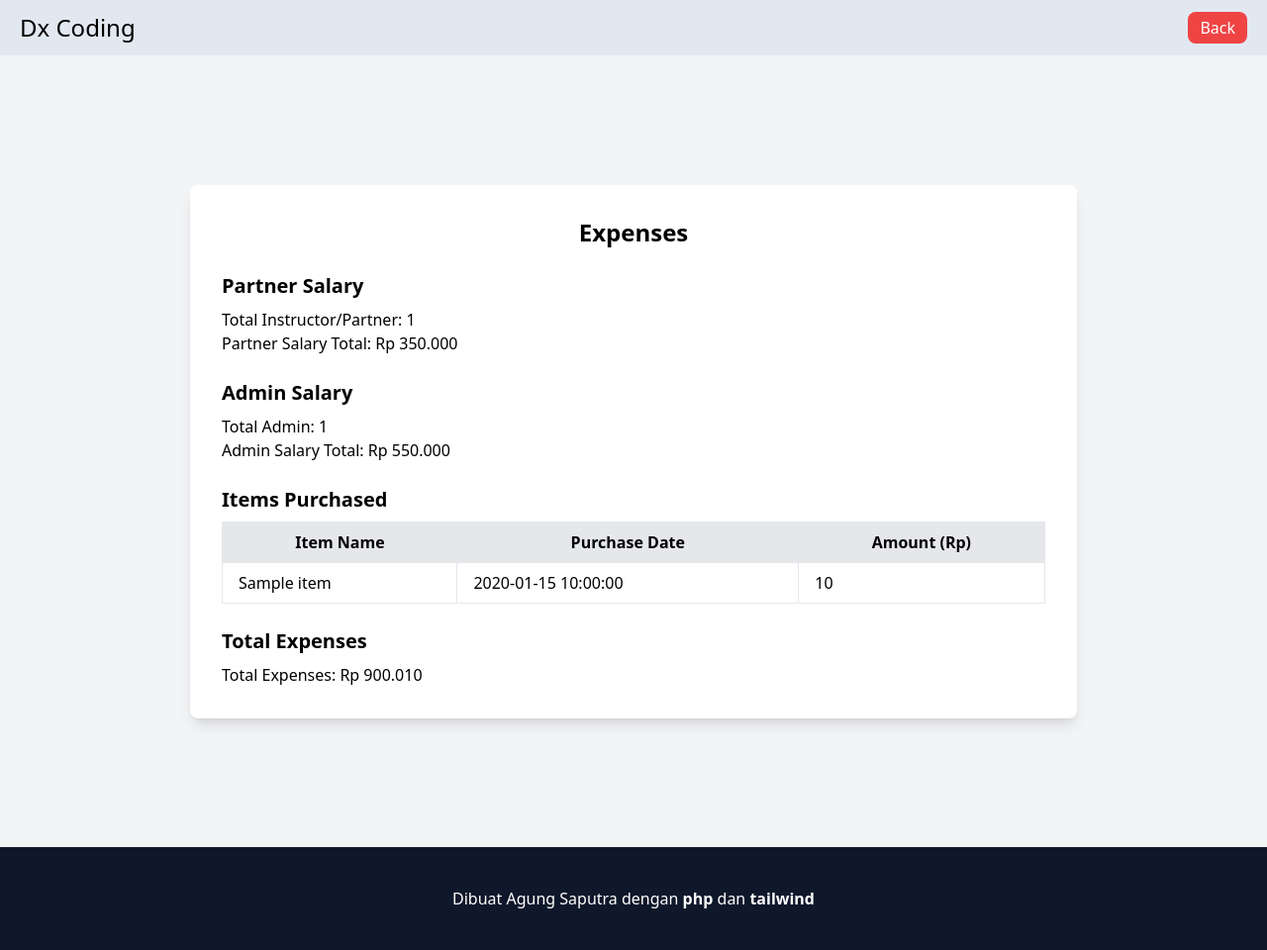
After one commit to difhaels/dx-coding, a PHP site: page /admin/sm/expenses.php in a window 1280 px wide. The commit adds this page. Shown: the whole page at 99% size. Run offline with PHP 8.4, Linux system fonts and the light colour scheme; tables that the repository leaves empty or names only in its code hold one stand-in row (values such as "Sample post").

Commit message:
add expenses

```diff
--- /dev/null
+++ b/admin/sm/expenses.php
@@ -0,0 +1,82 @@
+<?php
+session_start();
+include '../../functions/query.php';
+
+// Ambil total gaji instructor
+$result_instructor = query("SELECT COUNT(*) AS total_instructor FROM instructor");
+$total_instructor = $result_instructor[0]['total_instructor'];
+$instructor_salary = $total_instructor * 350000;
+
+// Ambil total gaji admin
+$result_admin = query("SELECT COUNT(*) AS total_admin FROM admin");
+$total_admin = $result_admin[0]['total_admin'];
+$admin_salary = $total_admin * 550000;
+
+// Ambil daftar pembelian items
+$items = query("SELECT * FROM items");
+
+// Hitung total pengeluaran
+$total_expenses = $instructor_salary + $admin_salary;
+foreach ($items as $item) {
+    $total_expenses += $item['amount'];
+}
+?>
+
+<!DOCTYPE html>
+<html lang="en">
+<head>
+    <meta charset="UTF-8">
+    <meta name="viewport" content="width=device-width, initial-scale=1.0">
+    <title>Expenses - Project ERP</title>
+    <link rel="stylesheet" href="../../css/output.css">
+</head>
+<body class="bg-gray-100">
+    <nav class="bg-slate-200 flex justify-between items-center px-5">
+        <h1 class="text-2xl py-3">Dx Coding</h1>
+        <a class="bg-red-500 text-white px-3 py-1 rounded-lg hover:bg-red-400 cursor-pointer" href="../sm.php">Back</a>
+    </nav>
+    <div class="flex items-center justify-center min-h-screen">
+        <div class="bg-white p-8 rounded-lg shadow-lg w-full max-w-4xl">
+            <h2 class="text-2xl font-semibold mb-6 text-center">Expenses</h2>
+            <div class="mb-6">
+                <h3 class="text-xl font-semibold mb-2">Partner Salary</h3>
+                <p>Total Instructor/Partner: <?= $total_instructor ?></p>
+                <p>Partner Salary Total: Rp <?= number_format($instructor_salary, 0, ',', '.') ?></p>
+            </div>
+            <div class="mb-6">
+                <h3 class="text-xl font-semibold mb-2">Admin Salary</h3>
+                <p>Total Admin: <?= $total_admin ?></p>
+                <p>Admin Salary Total: Rp <?= number_format($admin_salary, 0, ',', '.') ?></p>
+            </div>
+            <div class="mb-6">
+                <h3 class="text-xl font-semibold mb-2">Items Purchased</h3>
+                <table class="min-w-full bg-white border border-gray-200">
+                    <thead class="bg-gray-200">
+                        <tr>
+                            <th class="px-4 py-2">Item Name</th>
+                            <th class="px-4 py-2">Purchase Date</th>
+                            <th class="px-4 py-2">Amount (Rp)</th>
+                        </tr>
+                    </thead>
+                    <tbody>
+                        <?php foreach ($items as $item) : ?>
+                            <tr>
+                                <td class="border px-4 py-2"><?= $item['item_name'] ?></td>
+                                <td class="border px-4 py-2"><?= $item['purchase_date'] ?></td>
+                                <td class="border px-4 py-2"><?= number_format($item['amount'], 0, ',', '.') ?></td>
+                            </tr>
+                        <?php endforeach ?>
+                    </tbody>
+                </table>
+            </div>
+            <div class="mt-6">
+                <h3 class="text-xl font-semibold mb-2">Total Expenses</h3>
+                <p>Total Expenses: Rp <?= number_format($total_expenses, 0, ',', '.') ?></p>
+            </div>
+        </div>
+    </div>
+    <footer class="text-center bg-slate-900 text-white py-10 w-full">
+        <h1>Dibuat Agung Saputra dengan <span class="font-bold">php</span> dan <span class="font-bold">tailwind</span></h1>
+    </footer>
+</body>
+</html>
--- a/css/output.css
+++ b/css/output.css
@@ -815,6 +815,10 @@ video {
   margin-top: 1.25rem;
 }
 
+.mt-6 {
+  margin-top: 1.5rem;
+}
+
 .box-border {
   box-sizing: border-box;
 }
```
Also changed, not shown: admin/sm.php (+6 -6 lines).
